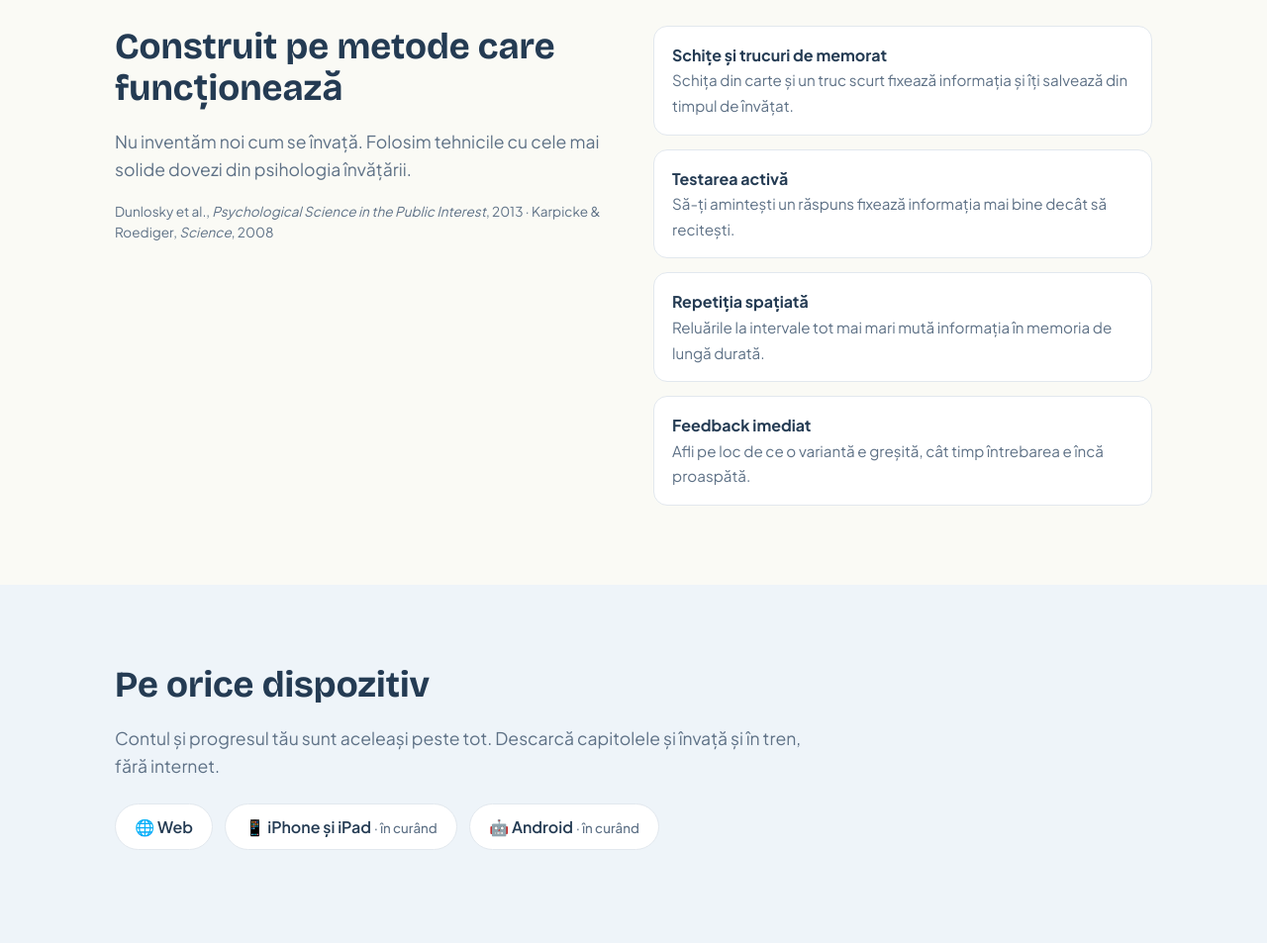
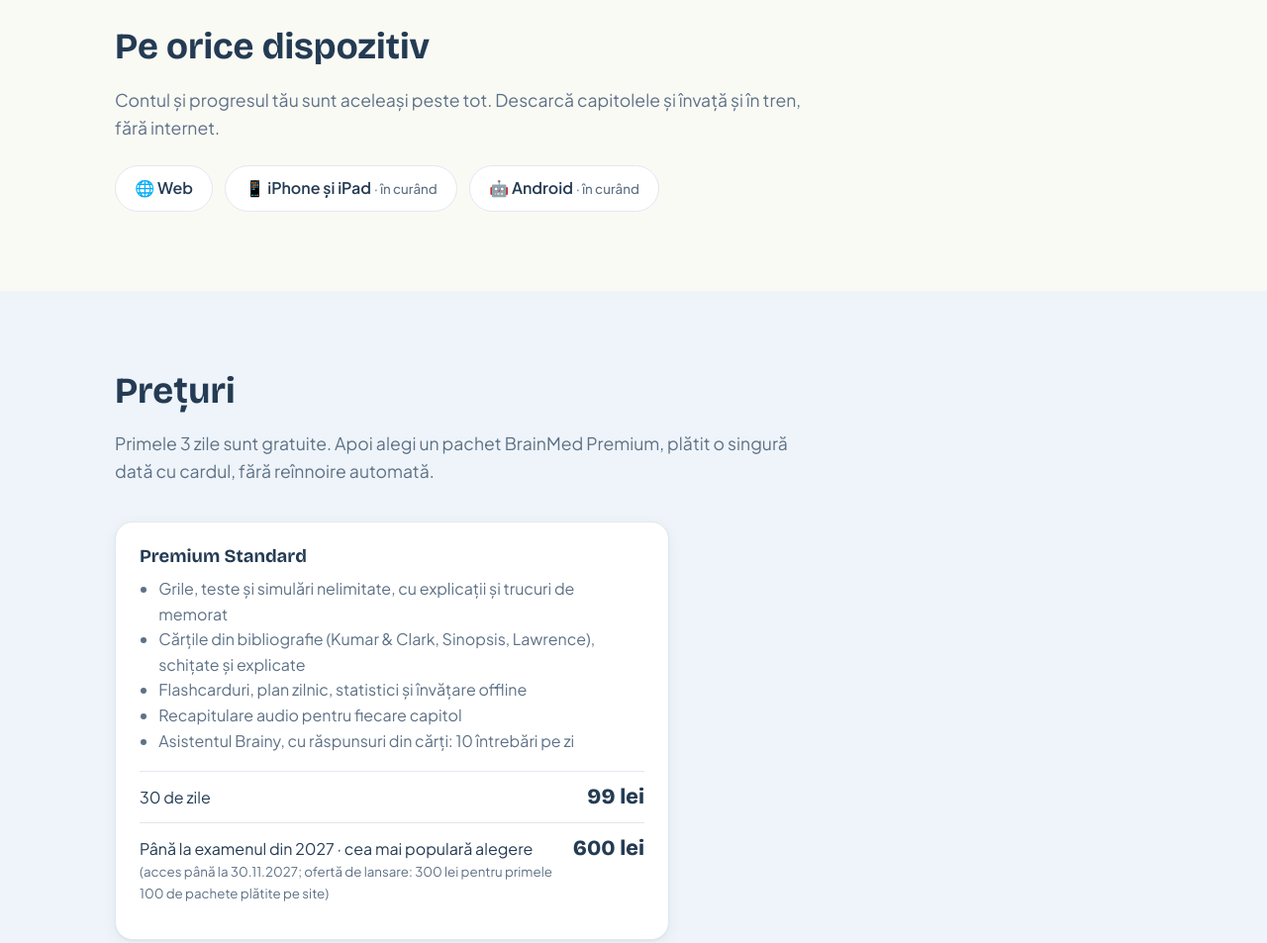
Before and after one commit to RinktLtd/brainmed-site, a plain HTML site: page index.html in a window 1280 px wide. Shown: the part 2360-3313 px from the top of the page at 99% size. Drawn offline with nearby package versions, Linux system fonts and the light colour scheme.

Commit message:
Only Standard is sold on the site, at 99 lei a month or 600 until the 2027 exam (300 for the first 100); the methods section is gone

```diff
--- a/index.html
+++ b/index.html
@@ -103,13 +103,6 @@
     .step::before { counter-increment: step; content: counter(step); display: grid; place-items: center; width: 36px; height: 36px; border-radius: 50%; background: var(--primary); color: var(--primary-ink); font-weight: 800; margin-bottom: 12px; }
     .step p { color: var(--muted); margin: 0; }
 
-    .science { display: grid; grid-template-columns: 1fr 1fr; gap: 40px; align-items: start; }
-    @media (max-width: 760px) { .science { grid-template-columns: 1fr; } }
-    .science ul { margin: 0; padding: 0; list-style: none; display: grid; gap: 14px; }
-    .science li { background: var(--surface); border: 1px solid var(--line); border-radius: 14px; padding: 16px 18px; }
-    .science li b { display: block; }
-    .science li span { color: var(--muted); font-size: .95rem; }
-    .cite { font-size: .85rem; color: var(--muted); }
 
     .devices { display: flex; flex-wrap: wrap; gap: 12px; margin-top: 24px; }
     .device { background: var(--surface); border: 1px solid var(--line); border-radius: 999px; padding: .6em 1.2em; font-weight: 600; }
@@ -122,13 +115,12 @@
 
     .final { text-align: center; background: var(--hero); color: #fff; border-radius: 28px; padding: 56px 24px; }
     .final p { opacity: .9; }
-    .prices { display: grid; grid-template-columns: repeat(2, 1fr); gap: 20px; margin-top: 36px; }
+    .prices { display: grid; gap: 20px; margin-top: 36px; max-width: 560px; }
     .prices ul { margin: 0 0 18px; padding-left: 1.2em; color: var(--muted); }
     .price { display: flex; justify-content: space-between; align-items: baseline; gap: 12px; padding: 12px 0; border-top: 1px solid var(--line); }
     .price b { font: 800 1.35rem var(--display); white-space: nowrap; }
     .price small { display: block; color: var(--muted); }
     .note { color: var(--muted); font-size: .92rem; margin-top: 20px; }
-    @media (max-width: 720px) { .prices { grid-template-columns: 1fr; } }
     footer { padding: 40px 0; color: var(--muted); font-size: .9rem; border-top: 1px solid var(--line); }
     footer .wrap { display: grid; gap: 20px; }
     footer .links { display: flex; flex-wrap: wrap; gap: 8px 20px; }
@@ -245,22 +237,6 @@
     </section>
 
     <section>
-      <div class="wrap science">
-        <div>
-          <h2>Construit pe metode care funcționează</h2>
-          <p class="lead">Nu inventăm noi cum se învață. Folosim tehnicile cu cele mai solide dovezi din psihologia învățării.</p>
-          <p class="cite">Dunlosky et al., <i>Psychological Science in the Public Interest</i>, 2013 · Karpicke &amp; Roediger, <i>Science</i>, 2008</p>
-        </div>
-        <ul>
-          <li><b>Schițe și trucuri de memorat</b><span>Schița din carte și un truc scurt fixează informația și îți salvează din timpul de învățat.</span></li>
-          <li><b>Testarea activă</b><span>Să-ți amintești un răspuns fixează informația mai bine decât să recitești.</span></li>
-          <li><b>Repetiția spațiată</b><span>Reluările la intervale tot mai mari mută informația în memoria de lungă durată.</span></li>
-          <li><b>Feedback imediat</b><span>Afli pe loc de ce o variantă e greșită, cât timp întrebarea e încă proaspătă.</span></li>
-        </ul>
-      </div>
-    </section>
-
-    <section class="alt">
       <div class="wrap">
         <h2>Pe orice dispozitiv</h2>
         <p class="lead">Contul și progresul tău sunt aceleași peste tot. Descarcă capitolele și învață și în tren, fără internet.</p>
@@ -283,21 +259,11 @@
               <li>Grile, teste și simulări nelimitate, cu explicații și trucuri de memorat</li>
               <li>Cărțile din bibliografie (Kumar &amp; Clark, Sinopsis, Lawrence), schițate și explicate</li>
               <li>Flashcarduri, plan zilnic, statistici și învățare offline</li>
+              <li>Recapitulare audio pentru fiecare capitol</li>
               <li>Asistentul Brainy, cu răspunsuri din cărți: 10 întrebări pe zi</li>
             </ul>
-            <div class="price"><span>30 de zile</span><b>70 lei</b></div>
-            <div class="price"><span>Până la examenul din 2027<small>(acces până la 30.11.2027; ofertă de lansare: 275 lei pentru primele 100 de pachete plătite pe site)</small></span><b>550 lei</b></div>
-          </div>
-          <div class="card">
-            <h3>Premium Pro · audio și AI</h3>
-            <ul>
-              <li>Tot ce include Standard</li>
-              <li>Brainy fără limită zilnică, inclusiv „De ce am greșit?” la fiecare grilă</li>
-              <li>Vocea naturală care citește fișele și răspunsurile; conversație vocală cu Brainy</li>
-              <li>Recapitulare audio pentru fiecare capitol</li>
-            </ul>
             <div class="price"><span>30 de zile</span><b>99 lei</b></div>
-            <div class="price"><span>Până la examenul din 2027<small>(acces până la 30.11.2027; ofertă de lansare: 395 lei pentru primele 100 de pachete plătite pe site)</small></span><b>600 lei</b></div>
+            <div class="price"><span>Până la examenul din 2027 · cea mai populară alegere<small>(acces până la 30.11.2027; ofertă de lansare: 300 lei pentru primele 100 de pachete plătite pe site)</small></span><b>600 lei</b></div>
           </div>
         </div>
         <p class="note">Ce cumperi este acces la conținut digital, activat pe contul tău imediat după confirmarea plății (vezi <a href="https://app.brainmed.ro/legal#livrare">Livrare</a> și <a href="https://app.brainmed.ro/legal#retur">Retur și anulare</a>). Plata se face prin NETOPIA Payments.</p>
```
